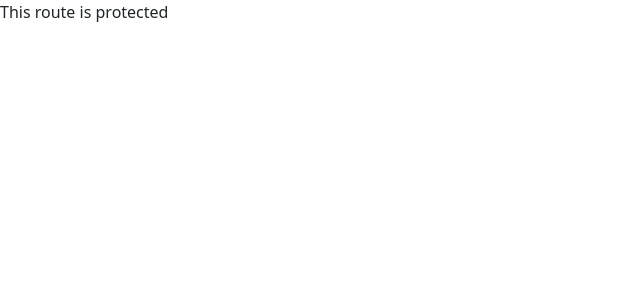
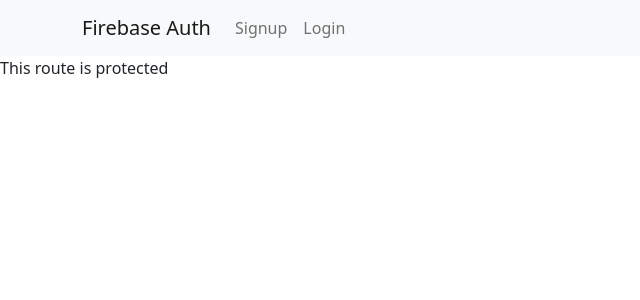
Before and after one commit to humphreyokoth/nextjs-auth-firebase-ts, a Next.js app: page /dashboard in a window 1280 px wide. Shown: the top 300 px of the page, without its empty margins (0-640 px from the left). Built offline with nearby package versions, Linux system fonts and the light colour scheme.

Commit message:
Fix:Navbar

```diff
--- a/components/Navbar.tsx
+++ b/components/Navbar.tsx
@@ -1,14 +1,32 @@
+import Link from 'next/link';
 import React from 'react'
-import { Container ,Nav,Navbar} from 'react-bootstrap';
+import { Container, Nav, Navbar } from 'react-bootstrap';
 
-const Navbar = () => {
+
+const NavbarComp = () => {
     return (
+
         <Navbar bg='light' expand='lg'>
             <Container>
+                <Link href='/' passHref>
+                    <Navbar.Brand>Firebase Auth</Navbar.Brand>
+                </Link>
+                <Navbar.Toggle aria-controls='basic-navbar-nav'/>
+                <Navbar.Collapse id= 'basic-navbar-nav'>
+                    <Nav className='me-auto'>
+                        <Link href='/signup' passHref>
+                            <Nav.Link>Signup</Nav.Link>
+                        </Link>
+                        <Link href='/login' passHref>
+                            <Nav.Link>Login</Nav.Link>
+                        </Link>
+                    </Nav>
 
+                </Navbar.Collapse>
             </Container>
         </Navbar>
+
     )
 }
 
-export default Navbar;
+export default NavbarComp;
--- a/pages/_app.tsx
+++ b/pages/_app.tsx
@@ -1,9 +1,18 @@
 import '../styles/globals.css'
 import type { AppProps } from 'next/app'
 import 'bootstrap/dist/css/bootstrap.min.css'
+import Navbar from '../components/Navbar';
+
+
+
 
 function MyApp({ Component, pageProps }: AppProps) {
-  return <Component {...pageProps} />
+  return (
+  <>
+  <Navbar/>
+  <Component {...pageProps} />
+  </>
+  )
 }
 
 export default MyApp
```
Lines whose indentation alone changed are shown as unchanged.
